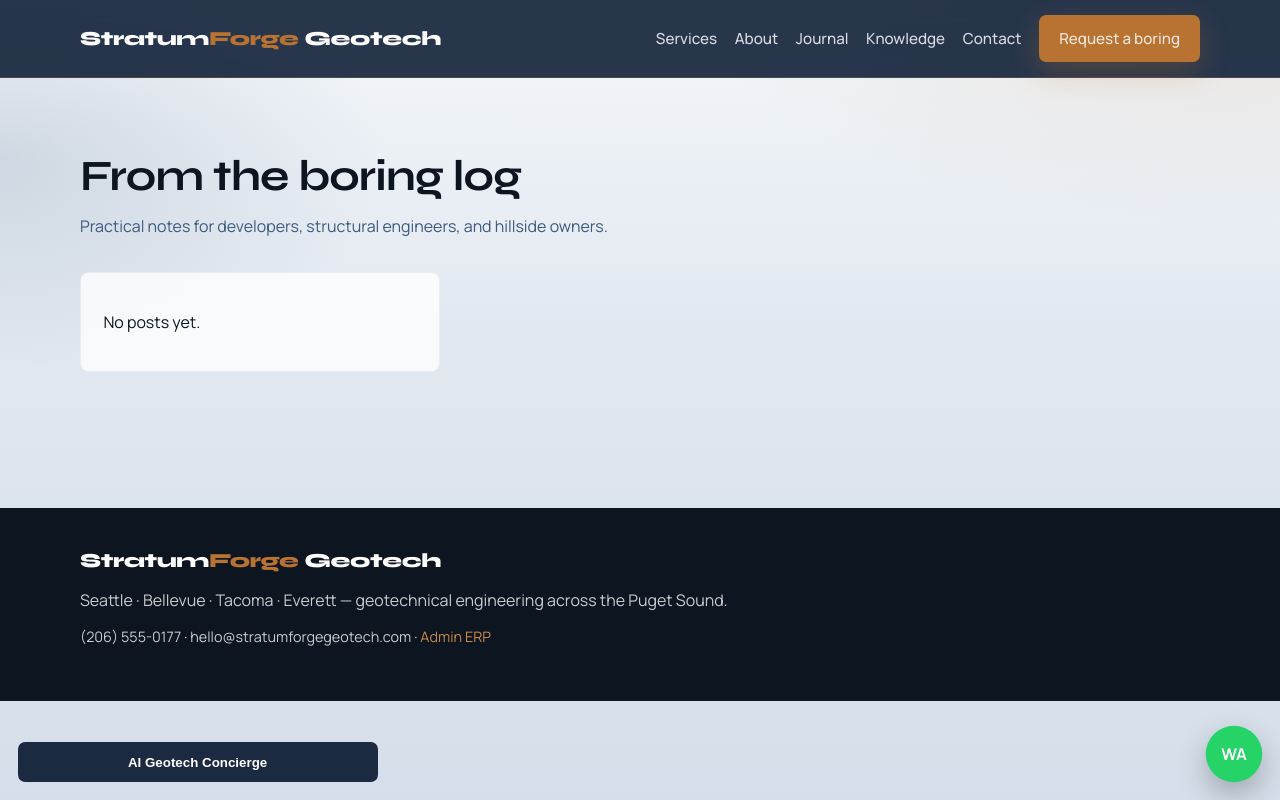
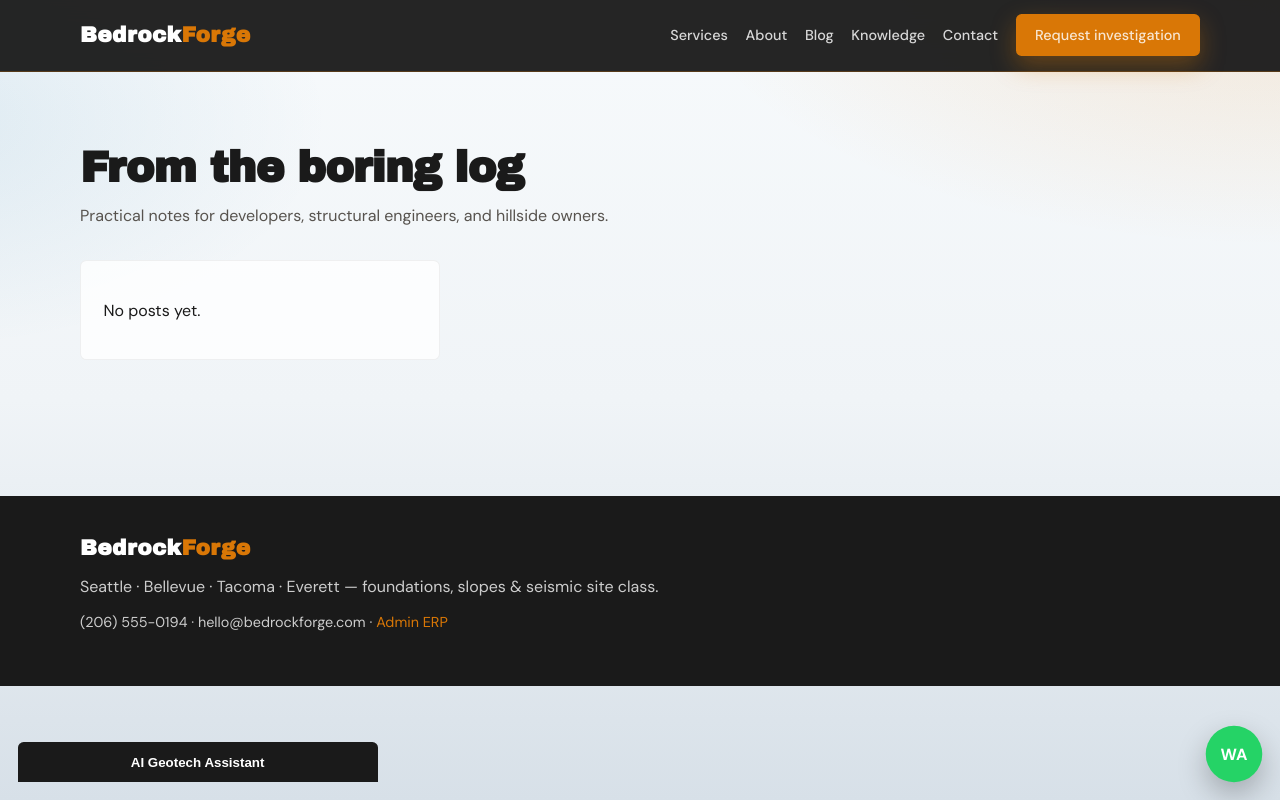
Before and after one commit to imranbru99/geotechnical-services, a Laravel app: page /blog in a window 1280 px wide. Run offline with Laravel 12, Linux system fonts and the light colour scheme; data that the repository does not hold is empty; parts of the project's set-up code (start-up, migrations or seed data) failed here and were passed over.

Commit message:
Rebuild: BedrockForge Geotech unique SME brand (Laravel 13 + Filament 3).

```diff
--- a/app/Http/Controllers/SiteController.php
+++ b/app/Http/Controllers/SiteController.php
@@ -20,7 +20,7 @@ class SiteController extends Controller
 
     public function services(): View
     {
-        return view('pages.services', ['services' => $this->serviceCatalog()]);
+        return view('pages.services');
     }
 
     public function serviceShow(string $slug): View
--- a/resources/views/layouts/app.blade.php
+++ b/resources/views/layouts/app.blade.php
@@ -4,91 +4,177 @@
     <meta charset="utf-8">
     <meta name="viewport" content="width=device-width, initial-scale=1">
     <meta name="csrf-token" content="{{ csrf_token() }}">
-    <title>@yield('title', 'StratumForge Geotech') — Puget Sound Geotechnical Engineering</title>
-    <meta name="description" content="@yield('meta_description', 'StratumForge Geotech delivers subsurface explorations, foundation recommendations, slope stability, and construction observation across Seattle, Bellevue, Tacoma, Everett & the Puget Sound.')">
+    <title>@yield('title', 'BedrockForge Geotech') — Seattle / Puget Sound</title>
+    <meta name="description" content="@yield('meta_description', 'BedrockForge Geotech — Foundation investigations, slopes & seismic site class for Puget Sound projects')">
     <link rel="preconnect" href="https://fonts.googleapis.com">
     <link rel="preconnect" href="https://fonts.gstatic.com" crossorigin>
-    <link href="https://fonts.googleapis.com/css2?family=Manrope:wght@400;500;600;700&family=Syne:wght@600;700;800&display=swap" rel="stylesheet">
+    <link href="https://fonts.googleapis.com/css2?family=Archivo+Black&family=DM+Sans:wght@400;500;600;700&display=swap" rel="stylesheet">
     <style>
         :root {
-            --navy: #1B2A41;
-            --granite: #3D5A80;
-            --mist: #E0E7EF;
-            --ink: #0D1520;
-            --copper: #B87333;
-            --copper-bright: #C98A4A;
-            --font-display: "Syne", sans-serif;
-            --font-body: "Manrope", sans-serif;
+            --ink: #1a1a1a;
+            --mark: #d97706;
+            --mark-deep: #b45309;
+            --signal: #0369a1;
+            --steel: #57534e;
+            --surface: #f0f4f7;
+            --panel: #f7fafc;
+            --white: #ffffff;
+            --font-display: "Archivo Black", sans-serif;
+            --font-body: "DM Sans", sans-serif;
         }
         * { box-sizing: border-box; }
         html { scroll-behavior: smooth; }
         body {
-            margin: 0; font-family: var(--font-body); color: var(--ink);
+            margin: 0;
+            font-family: var(--font-body);
+            color: var(--ink);
             background:
-                radial-gradient(1000px 480px at 95% -5%, rgba(184,115,51,.14), transparent 55%),
-                radial-gradient(780px 420px at 0% 20%, rgba(61,90,128,.16), transparent 50%),
-                linear-gradient(180deg, #f4f7fa 0%, var(--mist) 45%, #d5deea 100%);
+                radial-gradient(1100px 520px at 100% -5%, rgba(217,119,6,.16), transparent 55%),
+                radial-gradient(900px 480px at -8% 15%, rgba(3,105,161,.10), transparent 48%),
+                linear-gradient(180deg, #f7fafc 0%, var(--surface) 50%, #d7e0e8 100%);
             min-height: 100vh;
         }
         a { color: inherit; text-decoration: none; }
         .wrap { width: min(1120px, calc(100% - 2rem)); margin-inline: auto; }
-        .site-header { position: sticky; top: 0; z-index: 40; backdrop-filter: blur(12px); background: rgba(27,42,65,.94); border-bottom: 1px solid rgba(184,115,51,.28); }
-        .nav { display: flex; align-items: center; justify-content: space-between; padding: .95rem 0; gap: 1rem; }
-        .brand { font-family: var(--font-display); font-size: 1.25rem; letter-spacing: -0.02em; font-weight: 800; color: #fff; }
-        .brand span { color: var(--copper); }
+        .site-header {
+            position: sticky; top: 0; z-index: 40;
+            backdrop-filter: blur(12px);
+            background: color-mix(in srgb, var(--ink) 95%, transparent);
+            border-bottom: 1px solid color-mix(in srgb, var(--mark) 28%, transparent);
+        }
+        .nav {
+            display: flex; align-items: center; justify-content: space-between;
+            padding: .9rem 0; gap: 1rem;
+        }
+        .brand {
+            font-family: var(--font-display);
+            letter-spacing: .02em;
+            font-size: 1.35rem;
+            color: #fff;
+            font-weight: 800;
+        }
+        .brand span { color: var(--mark); }
         .nav-links { display: flex; flex-wrap: wrap; gap: .9rem 1.1rem; align-items: center; }
-        .nav-links a { color: rgba(255,255,255,.82); font-size: .95rem; font-weight: 500; }
+        .nav-links a { color: rgba(255,255,255,.82); font-size: .9rem; font-weight: 500; }
         .nav-links a:hover { color: #fff; }
-        .btn { display: inline-flex; align-items: center; justify-content: center; gap: .4rem; padding: .8rem 1.25rem; border-radius: .45rem; font-weight: 700; border: 0; cursor: pointer; transition: transform .2s ease, background .2s ease; }
-        .btn:hover { transform: translateY(-2px); }
-        .btn-primary { background: var(--copper); color: #fff; box-shadow: 0 10px 28px rgba(184,115,51,.28); }
-        .btn-primary:hover { background: #9a6029; }
-        .btn-ghost { background: transparent; color: #fff; border: 1px solid rgba(255,255,255,.35); }
+        .btn {
+            display: inline-flex; align-items: center; justify-content: center;
+            gap: .4rem; padding: .75rem 1.2rem; border-radius: .35rem;
+            font-weight: 700; border: 0; cursor: pointer;
+            transition: transform .2s ease, background .2s ease, box-shadow .2s ease;
+        }
+        .btn:hover { transform: translateY(-1px); }
+        .btn-primary { background: var(--mark); color: #fff; box-shadow: 0 10px 24px color-mix(in srgb, var(--mark) 35%, transparent); }
+        .btn-primary:hover { background: var(--mark-deep); }
+        .btn-ghost { background: transparent; color: #fff; border: 1px solid rgba(255,255,255,.28); }
         .btn-dark { background: var(--ink); color: #fff; }
-        .hero { min-height: calc(100vh - 68px); display: grid; align-items: end; position: relative; overflow: hidden; color: #fff;
-            background: linear-gradient(105deg, rgba(13,21,32,.92) 0%, rgba(27,42,65,.72) 48%, rgba(13,21,32,.35) 100%),
-                url('https://images.unsplash.com/photo-1541888946425-d81bb19240f5?auto=format&fit=crop&w=2000&q=80') center/cover no-repeat; }
-        .hero-inner { padding: 5rem 0 3.75rem; max-width: 640px; animation: rise .85s ease both; }
-        .hero h1 { font-family: var(--font-display); font-size: clamp(2.6rem, 6vw, 4.3rem); line-height: 1.02; margin: 0 0 1rem; letter-spacing: -0.03em; }
-        .hero p { font-size: 1.08rem; line-height: 1.6; color: rgba(255,255,255,.9); margin: 0 0 1.5rem; max-width: 36rem; }
+        .hero {
+            min-height: calc(100vh - 64px);
+            display: grid;
+            align-items: end;
+            position: relative;
+            overflow: hidden;
+            color: #fff;
+            background:
+                linear-gradient(105deg, color-mix(in srgb, var(--ink) 94%, transparent) 0%, color-mix(in srgb, var(--ink) 62%, transparent) 48%, color-mix(in srgb, var(--ink) 32%, transparent) 100%),
+                url('https://images.unsplash.com/photo-1503387762-592deb58ef4e?auto=format&fit=crop&w=2000&q=80') center/cover no-repeat;
+        }
+        .hero-inner { padding: 5.5rem 0 4rem; max-width: 680px; animation: rise .8s ease both; }
+        .hero h1 {
+            font-family: var(--font-display);
+            font-size: clamp(2.6rem, 6.5vw, 4.4rem);
+            line-height: .95;
+            margin: 0 0 1rem;
+            letter-spacing: -.02em;
+        }
+        .hero p { font-size: 1.05rem; line-height: 1.6; color: rgba(255,255,255,.88); margin: 0 0 1.5rem; max-width: 34rem; }
         .hero-ctas { display: flex; flex-wrap: wrap; gap: .75rem; }
-        .eyebrow { color: var(--copper); font-weight: 700; letter-spacing: .08em; text-transform: uppercase; font-size: .75rem; }
         .section { padding: 4.5rem 0; }
-        .section h2 { font-family: var(--font-display); font-size: clamp(1.9rem, 3.5vw, 2.7rem); margin: 0 0 .75rem; letter-spacing: -.02em; }
-        .lede { color: var(--granite); max-width: 40rem; line-height: 1.6; margin: 0 0 2rem; }
+        .section h2 {
+            font-family: var(--font-display);
+            font-size: clamp(1.9rem, 3.8vw, 2.7rem);
+            letter-spacing: -.02em;
+            margin: 0 0 .75rem;
+        }
+        .lede { color: var(--steel); max-width: 40rem; line-height: 1.6; margin: 0 0 2rem; }
         .grid-3 { display: grid; gap: 1.25rem; grid-template-columns: repeat(3, minmax(0, 1fr)); }
         .grid-2 { display: grid; gap: 1.5rem; grid-template-columns: repeat(2, minmax(0, 1fr)); }
-        .service-tile { position: relative; overflow: hidden; min-height: 280px; color: #fff; isolation: isolate; border-radius: .55rem; }
-        .service-tile img { position: absolute; inset: 0; width: 100%; height: 100%; object-fit: cover; z-index: -2; transition: transform .6s ease; }
+        .service-tile {
+            position: relative; overflow: hidden; min-height: 260px; color: #fff;
+            isolation: isolate; border-radius: .4rem;
+        }
+        .service-tile img {
+            position: absolute; inset: 0; width: 100%; height: 100%; object-fit: cover; z-index: -2;
+            transition: transform .6s ease;
+        }
         .service-tile:hover img { transform: scale(1.06); }
-        .service-tile::after { content: ""; position: absolute; inset: 0; z-index: -1; background: linear-gradient(180deg, transparent 25%, rgba(13,21,32,.92)); }
-        .service-tile .pad { position: absolute; left: 0; right: 0; bottom: 0; padding: 1.3rem; }
-        .service-tile h3 { margin: 0 0 .35rem; font-family: var(--font-display); }
+        .service-tile::after {
+            content: ""; position: absolute; inset: 0; z-index: -1;
+            background: linear-gradient(180deg, color-mix(in srgb, var(--ink) 12%, transparent), color-mix(in srgb, var(--ink) 92%, transparent));
+        }
+        .service-tile .pad { position: absolute; left: 0; right: 0; bottom: 0; padding: 1.25rem; }
+        .service-tile h3 { margin: 0 0 .35rem; font-family: var(--font-display); font-size: 1.25rem; }
         .service-tile p { margin: 0; color: rgba(255,255,255,.85); font-size: .92rem; }
-        .panel { background: rgba(255,255,255,.78); border: 1px solid rgba(13,21,32,.06); padding: 1.4rem; border-radius: .55rem; }
-        .panel h3 { margin: 0 0 .5rem; font-family: var(--font-display); }
-        .dash-preview { display: grid; gap: 1rem; grid-template-columns: 1.2fr .8fr; background: var(--ink); color: #fff; padding: 1.5rem; border-radius: .65rem; overflow: hidden; }
-        .metric { padding: 1rem; background: rgba(255,255,255,.05); border: 1px solid rgba(255,255,255,.08); border-radius: .45rem; }
-        .metric strong { display: block; font-size: 1.6rem; color: var(--copper-bright); font-family: var(--font-display); }
+        .panel {
+            background: rgba(255,255,255,.78);
+            border: 1px solid color-mix(in srgb, var(--ink) 6%, transparent);
+            padding: 1.4rem;
+            border-radius: .4rem;
+        }
+        .panel h3 { margin: 0 0 .5rem; font-family: var(--font-display); font-size: 1.2rem; }
+        .dash-preview {
+            display: grid; gap: 1rem; grid-template-columns: 1.2fr .8fr;
+            background: var(--ink); color: #fff; padding: 1.5rem; overflow: hidden; border-radius: .5rem;
+        }
+        .metric { padding: 1rem; background: rgba(255,255,255,.05); border: 1px solid rgba(255,255,255,.08); border-radius: .35rem; }
+        .metric strong { display: block; font-size: 1.7rem; color: var(--mark); font-family: var(--font-display); }
         .bars { display: flex; align-items: end; gap: .45rem; height: 140px; margin-top: 1rem; }
-        .bars span { flex: 1; border-radius: 4px 4px 0 0; background: linear-gradient(180deg, var(--copper-bright), var(--granite)); animation: grow .9s ease both; }
+        .bars span {
+            flex: 1; border-radius: 2px 2px 0 0;
+            background: linear-gradient(180deg, var(--mark), var(--signal));
+            animation: grow .9s ease both;
+        }
         form.stack { display: grid; gap: .85rem; }
         label { font-weight: 600; font-size: .9rem; }
-        input, textarea, select { width: 100%; padding: .8rem .9rem; border: 1px solid rgba(13,21,32,.14); background: #fff; font: inherit; border-radius: .45rem; }
-        .flash { background: rgba(61,90,128,.12); border: 1px solid rgba(61,90,128,.35); color: var(--navy); padding: .9rem 1rem; margin-bottom: 1rem; border-radius: .45rem; }
-        .site-footer { background: var(--ink); color: rgba(255,255,255,.78); padding: 2.5rem 0; margin-top: 2rem; }
-        .wa-float { position: fixed; right: 1.1rem; bottom: 1.1rem; z-index: 50; width: 56px; height: 56px; border-radius: 999px; display: grid; place-items: center; background: #25d366; color: #fff; font-weight: 800; box-shadow: 0 12px 28px rgba(0,0,0,.25); animation: pulse 2.4s ease infinite; }
-        .chat-widget { position: fixed; left: 1.1rem; bottom: 1.1rem; z-index: 50; width: min(360px, calc(100vw - 2rem)); }
-        .chat-toggle { background: var(--navy); color: #fff; border: 0; padding: .8rem 1rem; font-weight: 700; cursor: pointer; width: 100%; border-radius: .45rem; }
-        .chat-panel { display: none; background: #fff; border: 1px solid rgba(13,21,32,.1); box-shadow: 0 18px 40px rgba(13,21,32,.18); overflow: hidden; border-radius: .55rem; margin-bottom: .55rem; }
+        input, textarea, select {
+            width: 100%; padding: .8rem .9rem; border: 1px solid color-mix(in srgb, var(--ink) 14%, transparent);
+            background: #fff; font: inherit; border-radius: .35rem;
+        }
+        .flash {
+            background: color-mix(in srgb, var(--mark) 14%, transparent); border: 1px solid color-mix(in srgb, var(--mark) 40%, transparent);
+            color: var(--mark-deep); padding: .9rem 1rem; margin-bottom: 1rem; border-radius: .35rem;
+        }
+        .site-footer {
+            background: var(--ink); color: rgba(255,255,255,.78); padding: 2.5rem 0;
+            margin-top: 2rem;
+        }
+        .site-footer .brand { margin-bottom: .5rem; }
+        .wa-float {
+            position: fixed; right: 1.1rem; bottom: 1.1rem; z-index: 50;
+            width: 56px; height: 56px; border-radius: 999px;
+            display: grid; place-items: center;
+            background: #25d366; color: #fff; font-weight: 800;
+            box-shadow: 0 12px 28px rgba(0,0,0,.25);
+            animation: pulse 2.4s ease infinite;
+        }
+        .chat-widget {
+            position: fixed; left: 1.1rem; bottom: 1.1rem; z-index: 50; width: min(360px, calc(100vw - 2rem));
+        }
+        .chat-toggle {
+            background: var(--ink); color: #fff; border: 0; padding: .8rem 1rem;
+            font-weight: 700; cursor: pointer; width: 100%; border-radius: .35rem .35rem 0 0;
+        }
+        .chat-panel {
+            display: none; background: #fff; border: 1px solid color-mix(in srgb, var(--ink) 10%, transparent);
+            box-shadow: 0 18px 40px color-mix(in srgb, var(--ink) 18%, transparent); overflow: hidden; border-radius: .35rem .35rem 0 0;
+        }
         .chat-panel.open { display: block; animation: rise .25s ease; }
-        .chat-log { height: 240px; overflow: auto; padding: .9rem; background: var(--mist); }
-        .bubble { margin: .4rem 0; padding: .65rem .75rem; border-radius: .5rem; max-width: 90%; font-size: .9rem; line-height: 1.4; white-space: pre-wrap; }
-        .bubble.bot { background: #fff; border: 1px solid rgba(13,21,32,.08); }
+        .chat-log { height: 240px; overflow: auto; padding: .9rem; background: var(--panel); }
+        .bubble { margin: .4rem 0; padding: .65rem .75rem; border-radius: .4rem; max-width: 90%; font-size: .9rem; line-height: 1.4; }
+        .bubble.bot { background: #fff; border: 1px solid color-mix(in srgb, var(--ink) 8%, transparent); }
         .bubble.user { background: var(--ink); color: #fff; margin-left: auto; }
         .chat-form { display: flex; gap: .4rem; padding: .65rem; }
         .chat-form input { flex: 1; }
-        .page-hero { padding: 3.5rem 0 1.5rem; background: linear-gradient(135deg, #c9d5e4, var(--mist) 55%, #e8d9c8); }
         @keyframes rise { from { opacity: 0; transform: translateY(16px); } to { opacity: 1; transform: none; } }
         @keyframes grow { from { transform: scaleY(.2); transform-origin: bottom; } to { transform: scaleY(1); } }
         @keyframes pulse { 0%,100% { transform: scale(1); } 50% { transform: scale(1.05); } }
@@ -103,38 +189,45 @@
 <body>
 <header class="site-header">
     <div class="wrap nav">
-        <a class="brand" href="{{ route('home') }}">Stratum<span>Forge</span> Geotech</a>
+        <a class="brand" href="{{ route('home') }}">Bedrock<span>Forge</span></a>
         <nav class="nav-links">
             <a href="{{ route('services') }}">Services</a>
             <a href="{{ route('about') }}">About</a>
-            <a href="{{ route('blog') }}">Journal</a>
+            <a href="{{ route('blog') }}">Blog</a>
             <a href="{{ route('knowledge') }}">Knowledge</a>
             <a href="{{ route('contact') }}">Contact</a>
-            <a class="btn btn-primary" href="{{ route('contact') }}">Request a boring</a>
+            <a class="btn btn-primary" href="{{ route('contact') }}">Request investigation</a>
         </nav>
     </div>
 </header>
-<main>@yield('content')</main>
+
+<main>
+    @yield('content')
+</main>
+
 <footer class="site-footer">
     <div class="wrap">
-        <div class="brand" style="color:#fff;margin-bottom:.5rem;">Stratum<span>Forge</span> Geotech</div>
-        <p>Seattle · Bellevue · Tacoma · Everett — geotechnical engineering across the Puget Sound.</p>
-        <p style="margin-top:1rem;font-size:.9rem;">(206) 555-0177 · hello@stratumforgegeotech.com · <a href="/admin" style="color:var(--copper-bright)">Admin ERP</a></p>
+        <div class="brand">Bedrock<span>Forge</span></div>
+        <p>Seattle · Bellevue · Tacoma · Everett — foundations, slopes & seismic site class.</p>
+        <p style="margin-top:1rem;font-size:.9rem;">(206) 555-0194 · hello@bedrockforge.com · <a href="/admin" style="color:var(--mark)">Admin ERP</a></p>
     </div>
 </footer>
-<a class="wa-float" href="https://wa.me/12065550177" target="_blank" rel="noopener" aria-label="WhatsApp">WA</a>
-<div class="chat-widget" id="sf-chat">
+
+<a class="wa-float" href="https://wa.me/12065550194" target="_blank" rel="noopener" aria-label="WhatsApp">WA</a>
+
+<div class="chat-widget" id="sp-chat">
     <div class="chat-panel" id="chat-panel">
         <div class="chat-log" id="chat-log">
-            <div class="bubble bot">Hi — ask StratumForge about soil borings, foundation recommendations, slope stability, retaining walls, or booking a Puget Sound site visit.</div>
+            <div class="bubble bot">Hi — ask BedrockForge about foundation investigations, slope stability, retaining walls, pavement subgrade, seismic site class, construction observation, or scheduling a Puget Sound site visit.</div>
         </div>
         <form class="chat-form" id="chat-form">
-            <input type="text" id="chat-input" placeholder="Ask about geotech services…" required maxlength="2000">
+            <input type="text" id="chat-input" placeholder="Ask about foundations, slopes, seismic…" required maxlength="2000">
             <button class="btn btn-primary" type="submit">Send</button>
         </form>
     </div>
-    <button class="chat-toggle" type="button" id="chat-toggle">AI Geotech Concierge</button>
+    <button class="chat-toggle" type="button" id="chat-toggle">AI Geotech Assistant</button>
 </div>
+
 <script>
 (() => {
     const panel = document.getElementById('chat-panel');
@@ -142,9 +235,15 @@
     const form = document.getElementById('chat-form');
     const input = document.getElementById('chat-input');
     const log = document.getElementById('chat-log');
-    const sessionId = 'sf-' + Math.random().toString(36).slice(2);
+    const sessionId = 'bedrockforge-' + Math.random().toString(36).slice(2);
     toggle.addEventListener('click', () => panel.classList.toggle('open'));
-    const add = (text, who) => { const el = document.createElement('div'); el.className = 'bubble ' + who; el.textContent = text; log.appendChild(el); log.scrollTop = log.scrollHeight; };
+    const add = (text, who) => {
+        const el = document.createElement('div');
+        el.className = 'bubble ' + who;
+        el.textContent = text;
+        log.appendChild(el);
+        log.scrollTop = log.scrollHeight;
+    };
     form.addEventListener('submit', async (e) => {
         e.preventDefault();
         const message = input.value.trim();
@@ -154,13 +253,17 @@
         try {
             const res = await fetch(@json(route('ai.chat')), {
                 method: 'POST',
-                headers: { 'Content-Type': 'application/json', 'X-CSRF-TOKEN': document.querySelector('meta[name="csrf-token"]').content, 'Accept': 'application/json' },
+                headers: {
+                    'Content-Type': 'application/json',
+                    'X-CSRF-TOKEN': document.querySelector('meta[name="csrf-token"]').content,
+                    'Accept': 'application/json',
+                },
                 body: JSON.stringify({ message, session_id: sessionId }),
             });
             const data = await res.json();
             add(data.reply || 'Something went wrong.', 'bot');
         } catch (err) {
-            add('Network error — please try again or call (206) 555-0177.', 'bot');
+            add('Network error — please try again or call (206) 555-0194.', 'bot');
         }
     });
 })();
```
Also changed, not shown: README.md, 1 other file.
